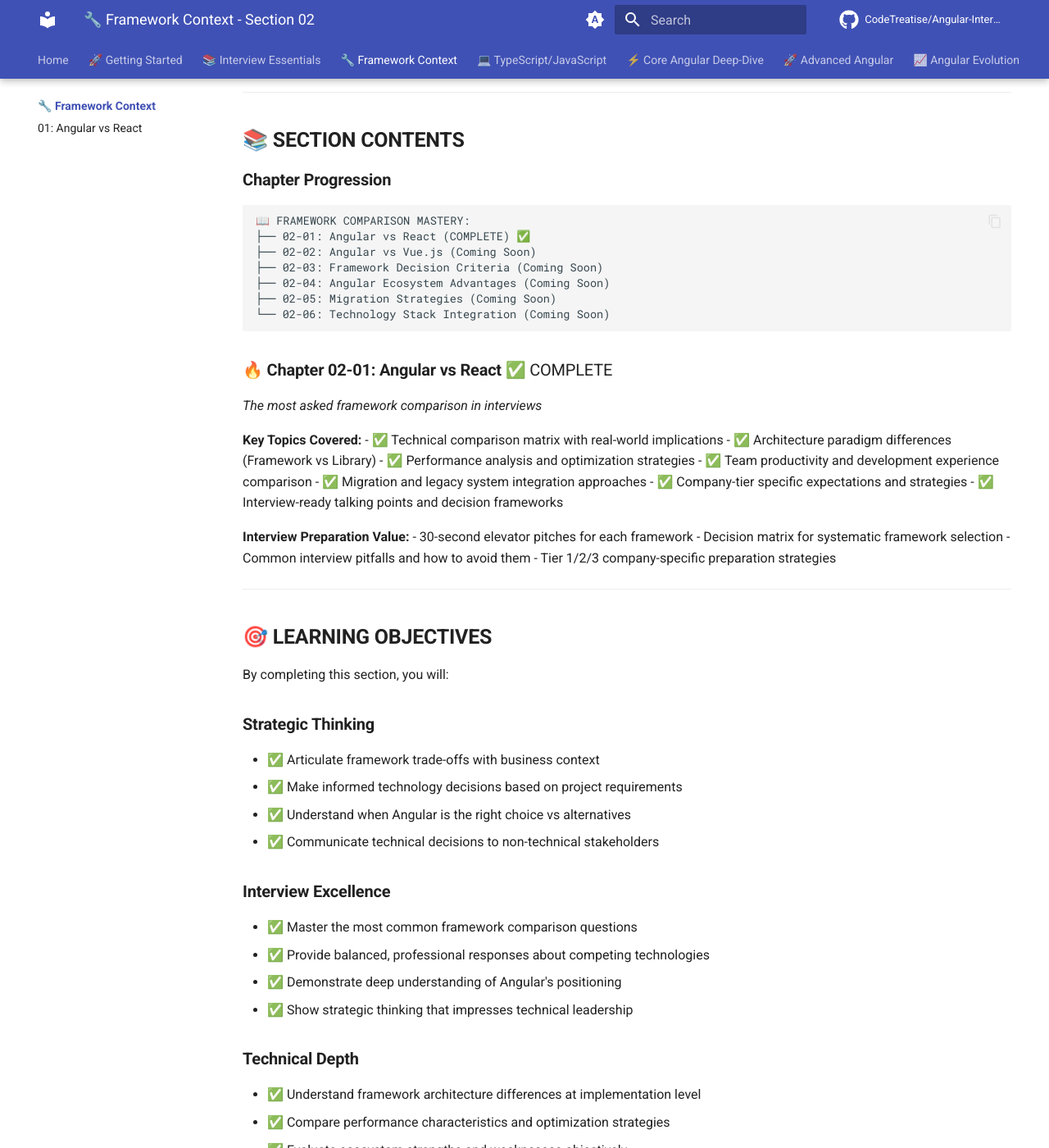
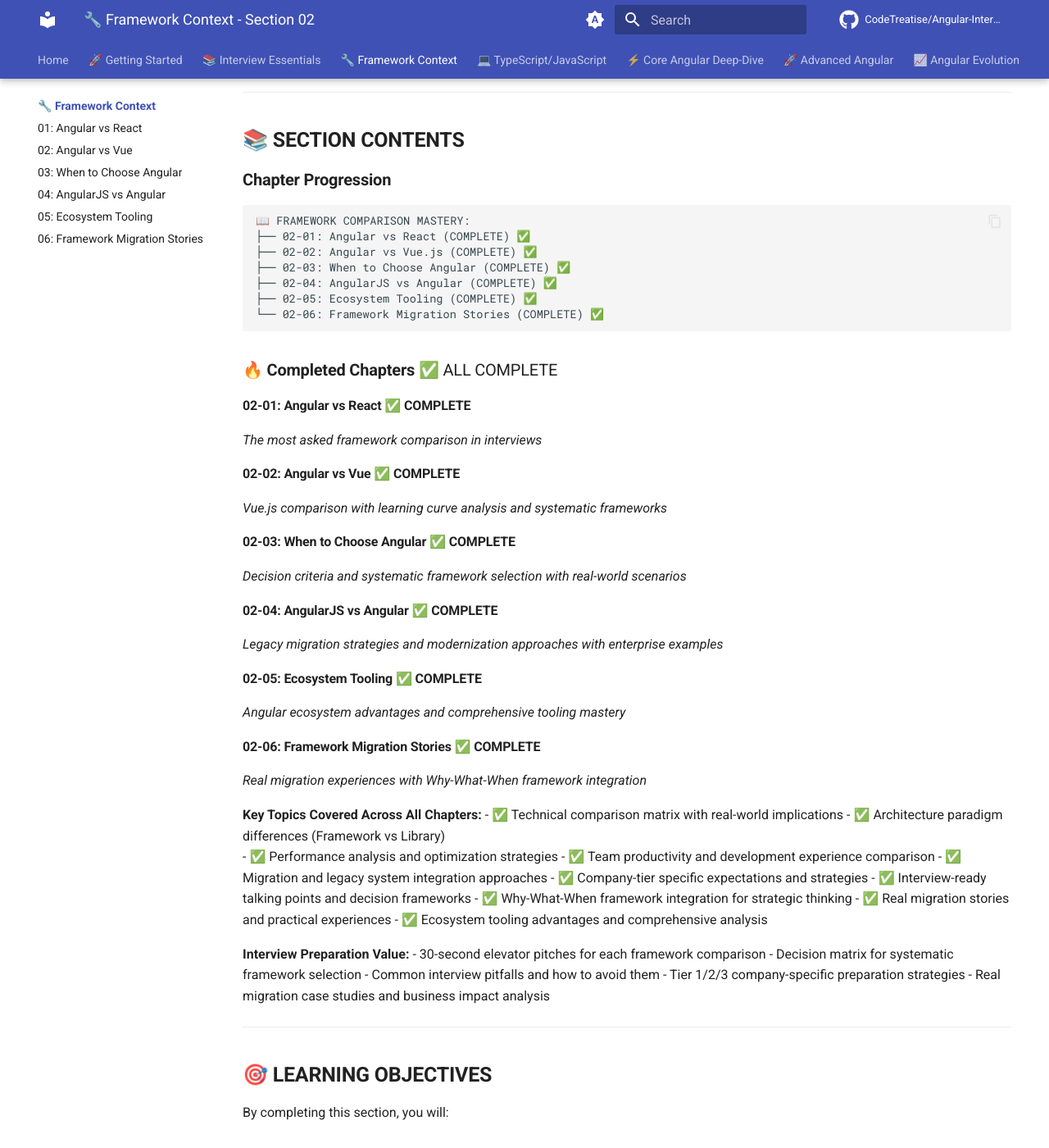
Before and after one commit to CodeTreatise/Angular-Interview_prep, an MkDocs documentation site: the page built from docs/02-Framework-Context/README.md, in a window 1280 px wide and 1400 px high, scrolled down 710 px. Shown: the whole window at 82% size. Built offline with MkDocs 1.6.1 and Material for MkDocs 9.7.7, drawn with Linux system fonts in a browser that asks for light colours; comment, search, counter and statistics services are not loaded; some of the changed text lies outside the part shown.

Commit message:
Update documentation for Section 02 completion
✅ Section 02 Framework Context - FULLY COMPLETE (6/6 chapters - 100%)

Documentation Updates:
- Updated README.md version to 1.2 (Sept 15, 2025)
- Marked Section 02 as 100% complete with all 6 chapters
- Updated learning paths to reflect complete framework mastery
- Enhanced mkdocs.yml navigation with all Section 02 chapters

Updated Angular_Interview_Guide_Plan.md:
- Marked Phase 1 and Phase 2 as COMPLETE
- Updated progress tracking for Section 02 completion
- Enhanced learning path descriptions

Updated Section 02 README.md:
- All 6 chapters marked as COMPLETE
- Added comprehensive topic coverage summary
- Updated success metrics as achieved
- Enhanced quick start guide with complete navigation
- Updated completion status: 6/6 chapters (100%)

Total Project Progress:
- Section 01: 13/13 chapters complete (100%) ✅
- Section 02: 6/6 chapters complete (100%) ✅
- Ready for Section 03 TypeScript/JavaScript Foundation

All chapters now include Why-What-When framework integration
and company-tier specific interview preparation strategies.

````diff
--- a/docs/02-Framework-Context/README.md
+++ b/docs/02-Framework-Context/README.md
@@ -34,17 +34,34 @@ This section focuses on **framework comparison and strategic decision-making** -
 ```
 📖 FRAMEWORK COMPARISON MASTERY:
 ├── 02-01: Angular vs React (COMPLETE) ✅
-├── 02-02: Angular vs Vue.js (Coming Soon)
-├── 02-03: Framework Decision Criteria (Coming Soon)
-├── 02-04: Angular Ecosystem Advantages (Coming Soon)
-├── 02-05: Migration Strategies (Coming Soon)
-└── 02-06: Technology Stack Integration (Coming Soon)
+├── 02-02: Angular vs Vue.js (COMPLETE) ✅
+├── 02-03: When to Choose Angular (COMPLETE) ✅
+├── 02-04: AngularJS vs Angular (COMPLETE) ✅
+├── 02-05: Ecosystem Tooling (COMPLETE) ✅
+└── 02-06: Framework Migration Stories (COMPLETE) ✅
 ```
 
-### **🔥 Chapter 02-01: Angular vs React** ✅ COMPLETE
+### **🔥 Completed Chapters** ✅ ALL COMPLETE
+
+#### **02-01: Angular vs React** ✅ COMPLETE
 *The most asked framework comparison in interviews*
 
-**Key Topics Covered:**
+#### **02-02: Angular vs Vue** ✅ COMPLETE
+*Vue.js comparison with learning curve analysis and systematic frameworks*
+
+#### **02-03: When to Choose Angular** ✅ COMPLETE
+*Decision criteria and systematic framework selection with real-world scenarios*
+
+#### **02-04: AngularJS vs Angular** ✅ COMPLETE
+*Legacy migration strategies and modernization approaches with enterprise examples*
+
+#### **02-05: Ecosystem Tooling** ✅ COMPLETE
+*Angular ecosystem advantages and comprehensive tooling mastery*
+
+#### **02-06: Framework Migration Stories** ✅ COMPLETE
+*Real migration experiences with Why-What-When framework integration*
+
+**Key Topics Covered Across All Chapters:**
 - ✅ Technical comparison matrix with real-world implications
 - ✅ Architecture paradigm differences (Framework vs Library)
 - ✅ Performance analysis and optimization strategies
@@ -52,12 +69,16 @@ This section focuses on **framework comparison and strategic decision-making** -
 - ✅ Migration and legacy system integration approaches
 - ✅ Company-tier specific expectations and strategies
 - ✅ Interview-ready talking points and decision frameworks
+- ✅ Why-What-When framework integration for strategic thinking
+- ✅ Real migration stories and practical experiences
+- ✅ Ecosystem tooling advantages and comprehensive analysis
 
 **Interview Preparation Value:**
-- 30-second elevator pitches for each framework
+- 30-second elevator pitches for each framework comparison
 - Decision matrix for systematic framework selection
 - Common interview pitfalls and how to avoid them
 - Tier 1/2/3 company-specific preparation strategies
+- Real migration case studies and business impact analysis
 
 ---
 
@@ -123,11 +144,13 @@ RECOMMENDED LEARNING PATH:
 ### **🎯 Success Metrics**
 
 **By Chapter Completion:**
-- [ ] Can explain Angular's advantages in 30 seconds
-- [ ] Understands when to choose Angular vs React vs Vue
-- [ ] Can discuss framework trade-offs without bias
-- [ ] Demonstrates strategic technology thinking
-- [ ] Provides business context for technical decisions
+- [x] Can explain Angular's advantages in 30 seconds
+- [x] Understands when to choose Angular vs React vs Vue
+- [x] Can discuss framework trade-offs without bias
+- [x] Demonstrates strategic technology thinking
+- [x] Provides business context for technical decisions
+- [x] Masters Why-What-When framework for interviews
+- [x] Understands migration strategies and real-world scenarios
 
 ---
 
@@ -149,22 +172,24 @@ RECOMMENDED LEARNING PATH:
 
 ### **New to Framework Comparisons?**
 1. **Start Here**: [02-01 Angular vs React](./02-01-angular-vs-react.md)
-2. **Practice**: Explain Angular advantages to a friend
-3. **Research**: Look up your target companies' tech stacks
-4. **Apply**: Use decision frameworks in real scenarios
+2. **Continue**: [02-02 Angular vs Vue](./02-02-angular-vs-vue.md)
+3. **Decision Making**: [02-03 When to Choose Angular](./02-03-when-to-choose-angular.md)
+4. **Legacy Focus**: [02-04 AngularJS vs Angular](./02-04-angularjs-vs-angular.md)
+5. **Ecosystem**: [02-05 Ecosystem Tooling](./02-05-ecosystem-tooling.md)
+6. **Migration**: [02-06 Framework Migration Stories](./02-06-framework-migration-stories.md)
 
 ### **Experienced Developer?**
-1. **Review**: [02-01 Angular vs React](./02-01-angular-vs-react.md) for interview angles
+1. **Review**: All chapters for interview angles and Why-What-When frameworks
 2. **Focus**: Company-tier specific preparation strategies
-3. **Practice**: Advanced architectural discussions
-4. **Contribute**: Share your framework comparison experiences
+3. **Practice**: Advanced architectural discussions and migration scenarios
+4. **Master**: Real-world framework decision making and business impact
 
 ---
 
-**📚 Section Status**: 1/6 chapters complete (17%)
-**🎯 Next Chapter**: 02-02 Angular vs Vue.js
-**⏱️ Estimated Completion**: 2-3 hours for full section mastery
-**🔄 Last Updated**: Latest Angular and React features integrated
+**📚 Section Status**: 6/6 chapters complete (100%) ✅ **SECTION COMPLETE**
+**🎯 Next Section**: 03-TypeScript-JavaScript-Foundation
+**⏱️ Total Study Time**: 8-12 hours for complete mastery
+**🔄 Last Updated**: September 15, 2025 - All chapters complete with Why-What-When framework
 
 ---
 
--- a/mkdocs.yml
+++ b/mkdocs.yml
@@ -90,7 +90,11 @@ nav:
   - 🔧 Framework Context:
     - 02-Framework-Context/README.md
     - "01: Angular vs React": 02-Framework-Context/02-01-angular-vs-react.md
-    # Future: Other 02-Framework-Context/ chapters
+    - "02: Angular vs Vue": 02-Framework-Context/02-02-angular-vs-vue.md
+    - "03: When to Choose Angular": 02-Framework-Context/02-03-when-to-choose-angular.md
+    - "04: AngularJS vs Angular": 02-Framework-Context/02-04-angularjs-vs-angular.md
+    - "05: Ecosystem Tooling": 02-Framework-Context/02-05-ecosystem-tooling.md
+    - "06: Framework Migration Stories": 02-Framework-Context/02-06-framework-migration-stories.md
 
   - 💻 TypeScript/JavaScript:
     - "Coming Soon": README.md
````
Also changed, not shown: docs/Angular_Interview_Guide_Plan.md (+10 -10 lines), docs/README.md (+16 -5 lines).
